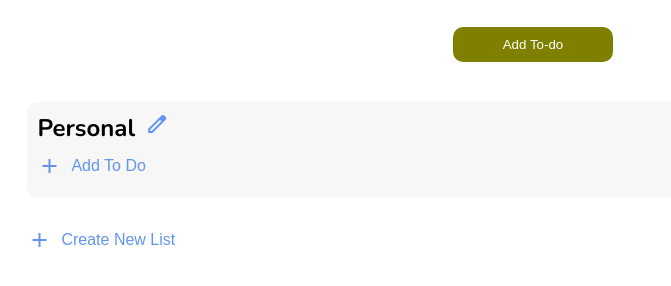
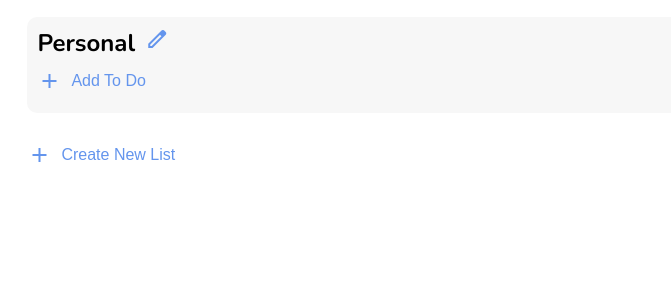
Before and after one commit to treyastamant/to-dos, a plain HTML site: page index.html in a window 1280 px wide. Shown: the part 76-362 px from the top of the page, without its empty margins (107-778 px from the left). Drawn offline with nearby package versions, Linux system fonts and the light colour scheme.

Commit message:
Remove old add to do button

```diff
--- a/index.html
+++ b/index.html
@@ -15,13 +15,7 @@
 
   <h1>Get To Do-ing!</h1>
 
-  <div class="add-buttons">
-    <button class="add-todo">Add To-do</button>
-
-  </div>
-
   <div class="project-container"></div>
-  <!-- <div class="project-button"><button class="add-project">Create Project</button></div> -->
 
   <div class="form-container hidden">
     <h3 id="form-message"></h3>
--- a/style.css
+++ b/style.css
@@ -83,6 +83,7 @@
   row-gap: 20px;
   width: 80%;
   margin: auto;
+  margin-top: 20px;
 }
 
 .project-button {
```
